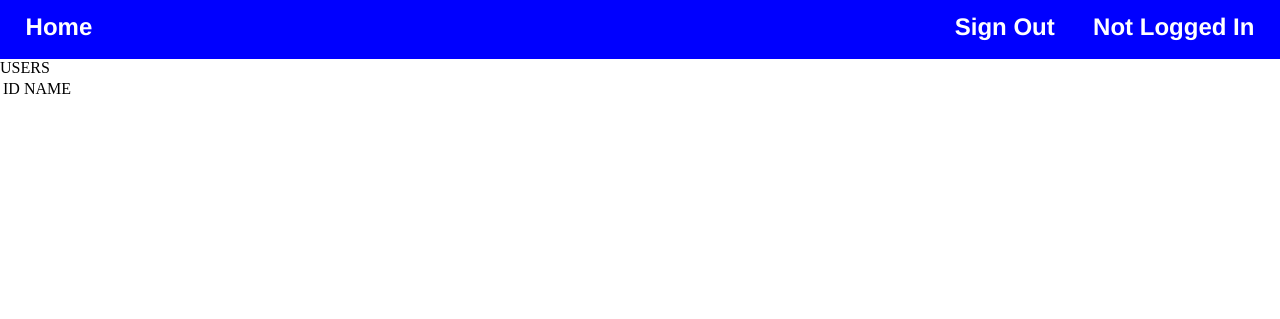
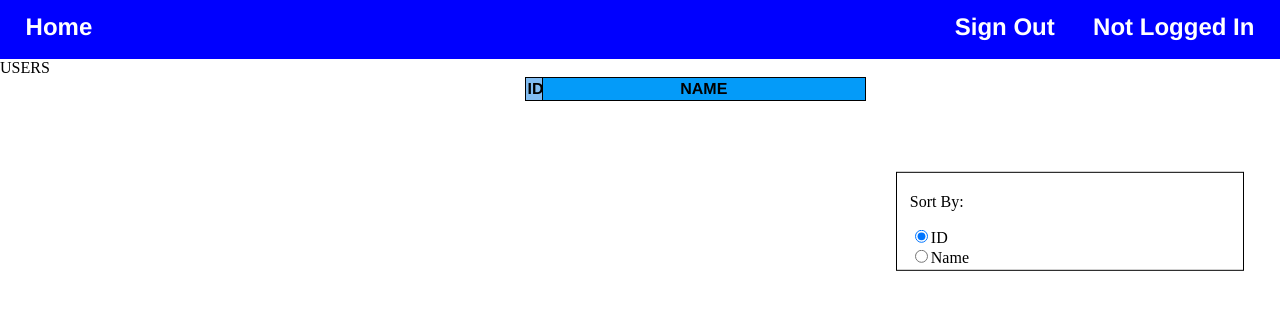
Before and after one commit to Levvi07/Webmanager, a Flask app: template templates/admin/users.html in a window 1280 px wide. Shown: the top 319 px of the page. Run offline with Flask 3, Linux system fonts and the light colour scheme; the template is opened without the code that fills it, so the values that code supplies are empty.

Commit message:
/admin/user.html working in its full glory, next tasK: modify users, first as admin, then as /user/x

```diff
--- a/css/main_style.css
+++ b/css/main_style.css
@@ -10,7 +10,7 @@ header{
     top:0;
     padding-top: 1%;
     padding-bottom: 0.5%;
-
+    z-index: 900;
 }
 
 header a{
--- a/css/users.css
+++ b/css/users.css
@@ -1,4 +1,77 @@
 #popup{
     border: 1px black solid;
     display: none;
+    top:21.5%;
+    width:30%;
+    position:sticky;
+    left:5%;
+    padding:1%;
+    padding-top: 0.5%;
+    height:10%;
 }
+
+#sort_div{
+    border: 1px black solid;
+    top:21.5%;
+    width:25%;
+    position:sticky;
+    left:70%;
+    right:5%;
+    padding:1%;
+    padding-top: 0.3%;
+    height:10%;
+}
+
+table{
+    position:absolute;
+    left :41%;
+    border-collapse: collapse;
+    z-index: 0;
+}
+
+td{
+    padding: .5%;
+}
+
+
+td.id_td, td.name_td{
+    border:1px black solid;
+    margin: none;
+}
+
+.id_td{
+    font-weight: bold;
+    background-color: rgb(129, 188, 241);
+}
+
+.name_td{
+    width:300px;
+    background-color:rgb(4, 155, 249);
+}
+
+.modify_td{
+    border: 1px black solid;
+    background-color: rgb(129, 188, 241);
+    width:14%
+}
+
+td > button{
+    border:none;
+    background-color:rgb(4, 155, 249);
+    font-weight:bold;
+    font-family: Helvetica;
+}
+
+.del_td{
+    background-color:rgb(4, 155, 249);
+    border:1px black solid;
+}
+
+
+a{
+    font-family:Helvetica;
+    font-weight: bold;
+    text-decoration: none;
+    color:black;
+    font-size:110%
+}
--- a/data/pwd_hashes.csv
+++ b/data/pwd_hashes.csv
@@ -1,7 +1,2 @@
 ID,Hash
 1,75c78e22c0e52259d64b33150f20d5e1
-2,75c78e22c0e52259d64b33150f20d5e1
-3,75c78e22c0e52259d64b33150f20d5e1
-4,75c78e22c0e52259d64b33150f20d5e1
-5,75c78e22c0e52259d64b33150f20d5e1
-6,75c78e22c0e52259d64b33150f20d5e1
--- a/data/site_perms.csv
+++ b/data/site_perms.csv
@@ -1,3 +1,3 @@
 endpoint,AccesLevel,access_roles_id,access_groups_id,access_users_id,perm_level
-/admin/*,1,1,1,,0
+/admin/*,1,1,1,,1
 /user/*,0,,,-1,79
--- a/data/tokens.csv
+++ b/data/tokens.csv
@@ -1,6 +1,6 @@
 ID,token,ValidUntil
 2,2|Levi2|ced501cb2e61dd1662ea9ceed7956a,2024-07-19 01:05:18.451288
-3,3|Levi4|558267154c9d7fbc1490f8184ce2ca,2024-07-19 01:08:53.813931
 7,7|Peti|3c8ce0623a0b56ca7550d170fcefb6,2024-07-22 18:14:57.002540
 4,4|user2|4244206a4c3fc4294ac7d4615ea097,2024-07-23 07:08:33.078262
-1,1|Levi|8a817513fc415436ad53d99d4d37cf,2024-08-10 21:06:14.718719
+3,3|LeviNoPerm|d32718783045d9c5540d311c04ac24,2024-08-19 21:55:23.943610
+1,1|Levi|45e284d52b34859fc2a3c582fecaa1,2024-08-20 04:12:48.534863
--- a/data/user_perms.csv
+++ b/data/user_perms.csv
@@ -1,7 +1,2 @@
 ID,RoleIds,GroupIds
 1,1;2,1
-2,3;4;6,1
-3,6,,
-4,1;2,1
-5,2,
-6,2;7,3
--- a/data/users.csv
+++ b/data/users.csv
@@ -1,7 +1,2 @@
 ID,Name,Email,Full name,Description
 1,Levi,balog.levi07@gmail.com,Balog Levente,"The dev, god complex, admin of admins"
-2,Levi2,asd@as,Balog Levente,asdasd
-3,user2,asd@dz,Balog Levente,asdasd
-4,Sudo,balog.levi07@gmail.com,Sudo,mfenjnfjnfnjfnjirblmnlgnlmglnkglnmglnmglmnzlmnlzmlgmlgmb
-5,Levi76,balog.levi07@gmail.com,Balog Levente,LEvi
-6,newuser,asd@dsa,New User,Test user
--- a/handle_users.py
+++ b/handle_users.py
@@ -137,9 +137,11 @@ def check_site_perm(site, token):
                 #get highest perm_level of user
                 permLevel = 0
                 for id in userRoles:
+                    if id == "": continue
                     if int(role_pair[id]) > permLevel:
                         permLevel = int(role_pair[id])
                 for id in userGroups:
+                    if id == "": continue
                     if int(group_pair[id]) > permLevel:
                         permLevel = int(group_pair[id])
 
@@ -186,7 +188,7 @@ def AddUser(form) -> str:
     groups = form["groups_post"][:-1]
     #check if username exists already
     for i in range(len(dr.users_data)-1):
-        if dr.users_data[i+1][1] == username:
+        if dr.users_data[i+1][1].lower() == username.lower():
             return "#000000", "#FF0000", "User already exists"
     #check if passwords match
     if password1 != password2:
--- a/js/confirm_delete_user.js
+++ b/js/confirm_delete_user.js
@@ -11,7 +11,12 @@ function delete_user(id, name){
     delete_link.setAttribute("onclick" , "confirmed_delete('"+ id + "')")
 }
 
+canDelete = true
 function confirmed_delete(id){
+    if(!canDelete){
+        alert("Wait for the page to refresh!")
+    }
+    canDelete = false
     fetch("/admin/remove_user", {
         method: "POST",
         body: JSON.stringify({
@@ -21,6 +26,9 @@ function confirmed_delete(id){
             "Content-type": "application/json; charset=UTF-8"
         }
     })
+    setTimeout(() => {
+        location.reload()
+    }, 500)
 }
 
 function change_button_disabled(){
--- /dev/null
+++ b/js/users_sort.js
@@ -0,0 +1,78 @@
+var sort_radio = document.getElementsByName("sort");
+var users = document.getElementById("users_table")
+//we can just make em constant they dont change
+//defining them up here for prettiness and to not cause issues with non-existent variables
+var ID_sort = ""
+var Name_sort = '<tr><td class="id_td" style="width:5%;height:3%;text-align:center;font-family:Helvetica">ID</td><td class="name_td" style="text-align:center;font-weight:bold;font-family:Helvetica">NAME</td></tr>\n'
+
+
+function change_sort(){
+    let val = ""
+    for (i = 0; i < sort_radio.length; i++) {
+        if (sort_radio[i].checked){
+            val = sort_radio[i].value
+        }
+    }
+
+
+
+    if (val == "ID"){
+        users.innerHTML = ID_sort
+
+    }else if (val == "Name"){
+        users.innerHTML = Name_sort
+    }
+}
+
+
+//<tr><td class="id_td">1</td><td class="name_td">Levi</td><td class="modify_td"><a href="/modifyuser/1">Modify</a></td><td class="del_td"><button onclick="delete_user(1,&quot;Levi&quot;)">Delete User</button></td>
+
+
+/*
+//first make an ID sort
+for(var i=0;i<users_split.length;i++) {
+    let id = users_split[i].split("</td>")[0].split(">")[2]
+    table[id] = users_split[i] + "</tr>"
+}
+
+keys = Object.keys(table)
+keys_sorted = keys.sort()
+
+//resetting the table
+table = {}
+*/
+//<tr><td class="id_td">1</td><td class="name_td">Levi</td><td class="modify_td"><a href="/modifyuser/1">Modify</a></td><td class="del_td"><button onclick="delete_user(1,&quot;Levi&quot;)">Delete User</button></td>
+
+let users_split = users.innerHTML.split("</tr>")
+
+for(var i=0;i<users_split.length;i++) {
+    users_split[i] = users_split[i].replace("\n", "").trim()
+}
+
+//removing the empty string left by the split with pop() and header with shift()
+users_split.pop() // deletes last element
+users_split.shift() // deletes first element
+
+//used for temporarily storing the lines either using the ids/names as keys
+var table = {}
+
+
+//then make a Name sort
+for(var i=0;i<users_split.length;i++) {
+    let uname = users_split[i].split("</td>")[1].split(">")[1].toLowerCase()
+    table[uname] = users_split[i] + "</tr>\n"
+}
+
+keys = Object.keys(table)
+sorted = keys.sort()
+
+sorted.forEach(element => {
+    Name_sort = Name_sort + table[element]
+})
+
+//Table is already ID sorted, just take it
+ID_sort = users.innerHTML
+
+sort_radio.forEach(element => {
+    element.addEventListener("change", change_sort)
+})
--- a/main.py
+++ b/main.py
@@ -139,7 +139,7 @@ def users():
     users = ""
     for i in range(len(dr.users_data)-1):
         id = dr.users_data[i+1][0]
-        users += f"<tr><td>{id}</td><td>{dr.users_data[i+1][1]}</td><td><a href='/modifyuser/{id}'>Modify</a></td><td><button onclick='delete_user({id},\"{dr.users_data[i+1][1]}\")'>Delete User</button></td></tr>"
+        users += f"<tr><td class='id_td'>{id}</td><td class='name_td'>{dr.users_data[i+1][1]}</td><td class='modify_td'><a href='/modifyuser/{id}'>Modify</a></td><td class='del_td'><button onclick='delete_user({id},\"{dr.users_data[i+1][1]}\")'>Delete User</button></td></tr>"
     return serve_html_website("/admin/users.html").replace("USERS", users)
 
 
--- a/templates/admin/addUser.html
+++ b/templates/admin/addUser.html
@@ -30,7 +30,7 @@
                 <tbody id="groups_display"></tbody>
             </table>
             <input type="hidden" name="groups_post" id="groups_post">
-            <input type="submit">
+            <input type="submit" value="Create User">
             <p id="sel_roles">Selected Roles</p>
             <p id="sel_groups">Selected Groups</p>
             <div id="response" style="background-color: BG_COLOR;color:FONTCOLOR;">RESPONSE</diiv>
--- a/templates/admin/users.html
+++ b/templates/admin/users.html
@@ -7,12 +7,19 @@
         <link rel="stylesheet", href="/css/users.css">
     </head>
     <body>
+        <div id="table_div">
         <table>
-            <tbody>
-                <tr><td>ID</td><td>NAME</td></tr>
+            <tbody id="users_table">
+                <tr><td class="id_td" style="width:5%;height:3%;text-align:center;font-family:Helvetica">ID</td><td class="name_td" style="text-align:center;font-weight:bold;font-family:Helvetica">NAME</td></tr>
                 USERS
             </tbody>
         </table>
+        </div>
+        <div id="sort_div">
+            <p>Sort By:</p>
+            <input type="radio" name="sort" value="ID" checked="checked">ID <br>
+            <input type="radio" name="sort" value="Name">Name
+        </div>
         <div id="popup">
             <p id="confirm_text"></p>
             <input type="checkbox" id="delete_checkbox"> <label>I am sure</label> <br>
@@ -24,3 +31,4 @@
 <!--Sets the displayed username-->
 <script src="/js/display_user.js"></script>
 <script src="/js/confirm_delete_user.js"></script>
+<script src="/js/users_sort.js"></script>
```
Also changed, not shown: README.md.
